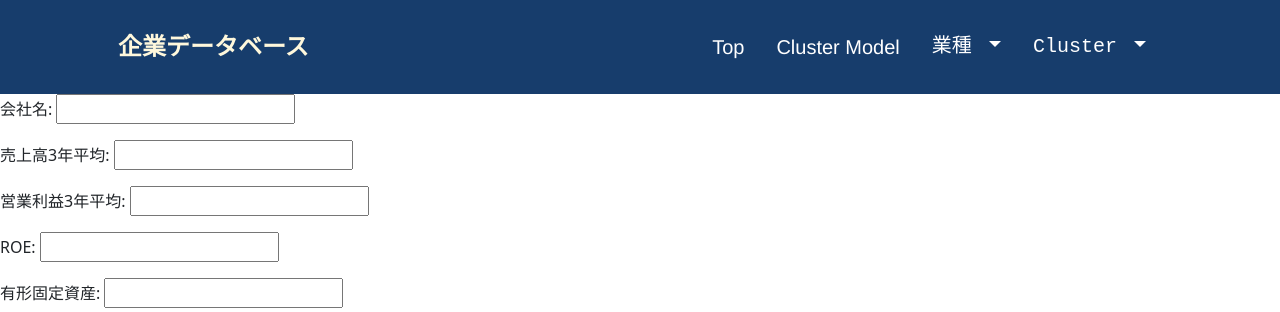
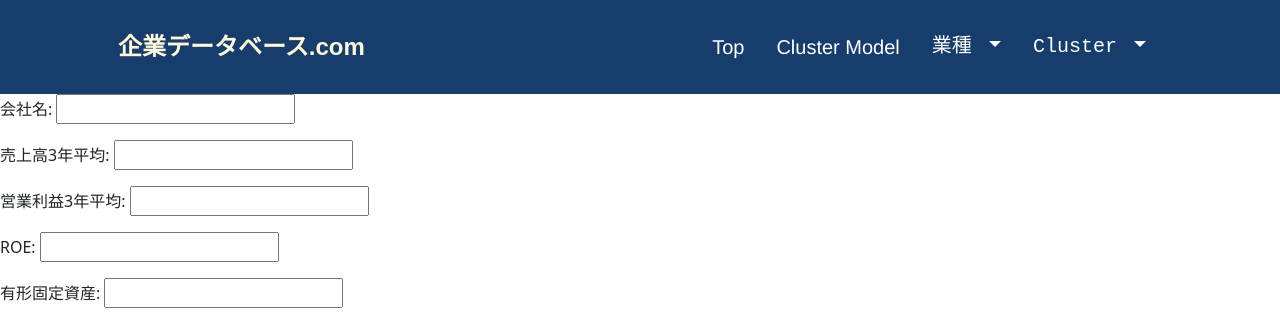
Before and after one commit to yoshi-fund/company, a Django app: page /create/ in a window 1280 px wide. Shown: the top 312 px of the page. Run offline with Django 4.2, Linux system fonts and the light colour scheme; parts of the project's set-up code (start-up, migrations or seed data) failed here and were passed over; some libraries are stand-ins or nearby versions.

Commit message:
サイト名を記載

```diff
--- a/company/templates/company/base.html
+++ b/company/templates/company/base.html
@@ -13,7 +13,7 @@
     <!-- ナブバー -->
     <nav class="navbar navbar-expand-lg navbar-light" style="background-color:rgb(23, 61, 108);" id="mainNav">
         <div class="container px-4 px-lg-5">
-            <a class="navbar-brand" href="index.html" style="color:cornsilk; font-family: 'Google Sans', sans-serif; font-size: 24px; font-weight: bold;">企業データベース</a>
+            <a class="navbar-brand" href="index.html" style="color:cornsilk; font-family: 'Google Sans', sans-serif; font-size: 24px; font-weight: bold;">企業データベース.com</a>
             <a class="navbar-brand" href="index.html"></a>
             <button class="navbar-toggler" type="button" data-bs-toggle="collapse" data-bs-target="#navbarResponsive" aria-controls="navbarResponsive" aria-expanded="false" aria-label="Toggle navigation">
                 Menu
```
